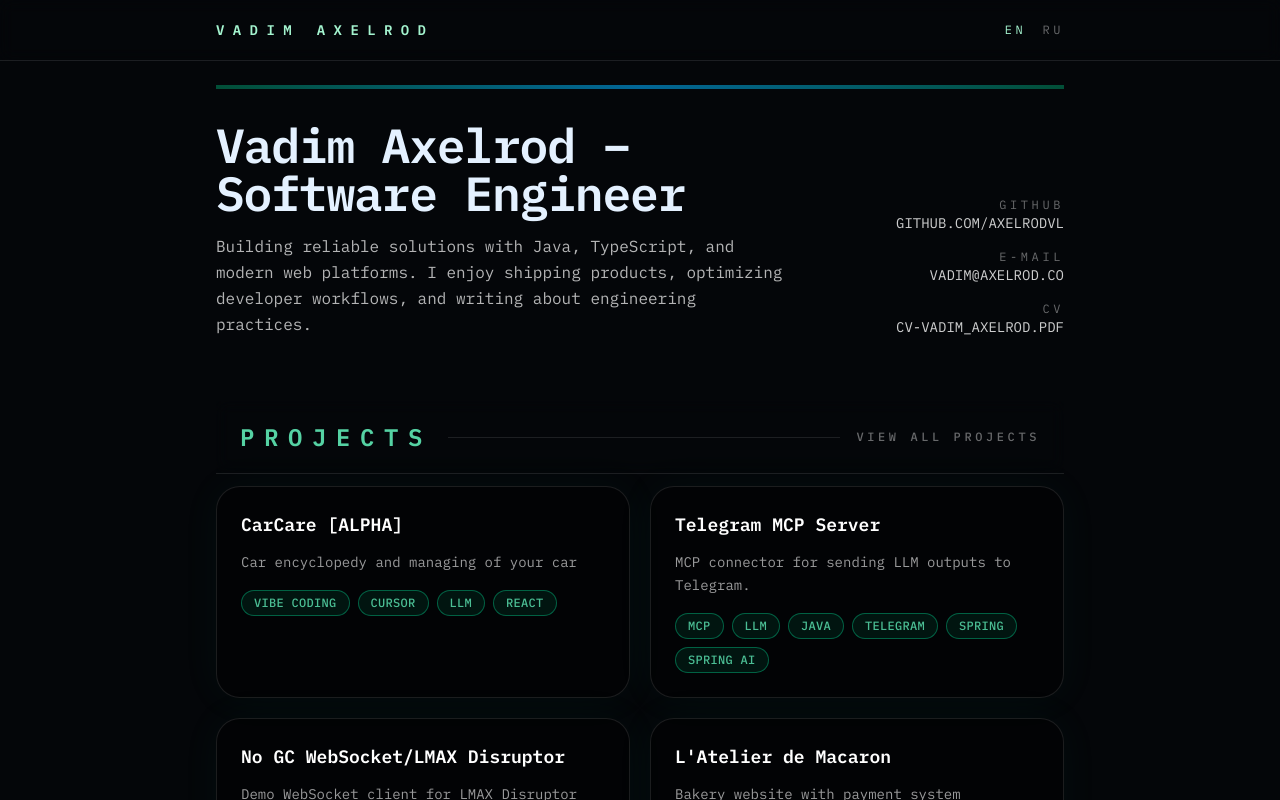
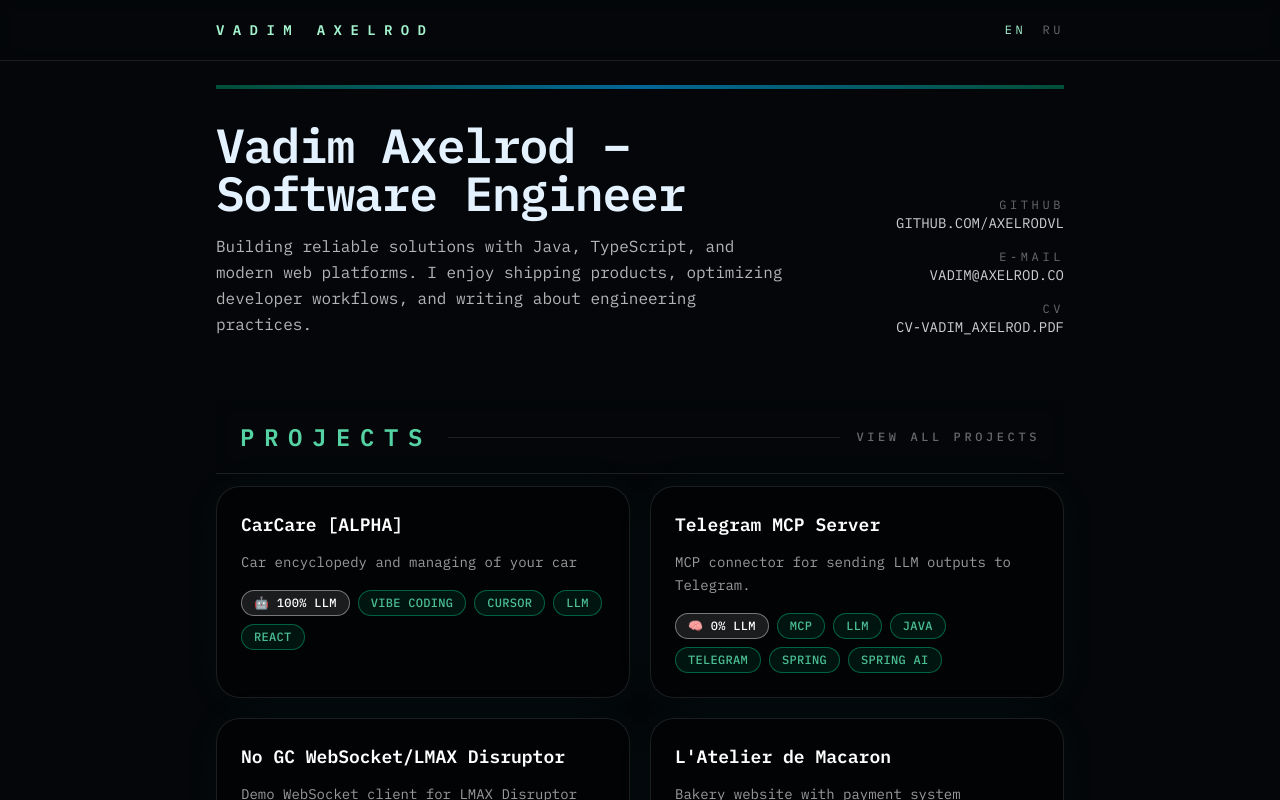
Before and after one commit to axelrodvl/axelrod.co, a Next.js app: page /en in a window 1280 px wide. Shown: the top 800 px of the page. Built offline with nearby package versions, Linux system fonts and the light colour scheme.

Commit message:
LLM usage for projects

```diff
--- a/src/app/[locale]/page.tsx
+++ b/src/app/[locale]/page.tsx
@@ -95,18 +95,35 @@ export default function HomePage({ params }: HomePageProps) {
                     <p className="mt-3 text-sm leading-relaxed text-white/60">
                       {project.description}
                     </p>
-                    {project.tags.length > 0 && (
-                      <ul className="mt-4 flex flex-wrap gap-2 text-xs font-medium uppercase tracking-wide text-emerald-300/80">
+                    {(() => {
+                      const llmTags = locale === "ru" ? project.llmTagsTranslated : project.llmTags;
+                      const hasAny = llmTags.length > 0 || project.tags.length > 0;
+
+                      if (!hasAny) {
+                        return null;
+                      }
+
+                      return (
+                        <ul className="mt-4 flex flex-wrap gap-2 text-xs font-medium uppercase tracking-wide">
+                          {llmTags.map((tag) => (
+                            <li
+                              key={`${project.name}-llm-${tag}`}
+                              className="rounded-full border border-white/40 bg-white/10 px-3 py-1 text-white"
+                            >
+                              {tag}
+                            </li>
+                          ))}
                           {project.tags.map((tag) => (
                             <li
                               key={`${project.name}-${tag}`}
-                            className="rounded-full border border-emerald-400/40 bg-emerald-500/10 px-3 py-1"
+                              className="rounded-full border border-emerald-400/40 bg-emerald-500/10 px-3 py-1 text-emerald-300/80"
                             >
                               {tag}
                             </li>
                           ))}
                         </ul>
-                    )}
+                      );
+                    })()}
                   </a>
                 </li>
               ))}
--- a/src/app/[locale]/project/projects-client.tsx
+++ b/src/app/[locale]/project/projects-client.tsx
@@ -9,6 +9,8 @@ type ProjectSummary = {
   link: string;
   description: string;
   tags: string[];
+  llmTags: string[];
+  llmTagsTranslated: string[];
 };
 
 type ProjectsClientProps = {
@@ -178,18 +180,35 @@ export default function ProjectsClient({
                 <div className="space-y-2">
                   <h2 className="text-lg font-semibold text-white">{project.name}</h2>
                   <p className="text-sm leading-relaxed text-white/60">{project.description}</p>
-                  {project.tags.length > 0 && (
-                    <ul className="mt-2 flex flex-wrap gap-2 text-xs font-medium uppercase tracking-wide text-emerald-300/80">
+                  {(() => {
+                    const llmTags = locale === "ru" ? project.llmTagsTranslated : project.llmTags;
+                    const hasAny = llmTags.length > 0 || project.tags.length > 0;
+
+                    if (!hasAny) {
+                      return null;
+                    }
+
+                    return (
+                      <ul className="mt-2 flex flex-wrap gap-2 text-xs font-medium uppercase tracking-wide">
+                        {llmTags.map((tag) => (
+                          <li
+                            key={`${project.name}-llm-${tag}`}
+                            className="rounded-full border border-white/40 bg-white/10 px-3 py-1 text-white"
+                          >
+                            {tag}
+                          </li>
+                        ))}
                         {project.tags.map((tag) => (
                           <li
                             key={`${project.name}-${tag}`}
-                          className="rounded-full border border-emerald-400/40 bg-emerald-500/10 px-3 py-1"
+                            className="rounded-full border border-emerald-400/40 bg-emerald-500/10 px-3 py-1 text-emerald-300/80"
                           >
                             {tag.toUpperCase()}
                           </li>
                         ))}
                       </ul>
-                  )}
+                    );
+                  })()}
                 </div>
               </div>
             </a>
--- a/src/lib/content.ts
+++ b/src/lib/content.ts
@@ -13,6 +13,8 @@ export type Project = {
   link: string;
   description: string;
   tags: string[];
+  llmTags: string[];
+  llmTagsTranslated: string[];
 };
 
 type ArticleFrontmatter = {
@@ -51,11 +53,15 @@ export function readProjects(locale: string): Project[] {
 
   return entries.map((entry) => {
     const { data } = matter(`---\n${entry}\n---\n`);
+    const llmTagLocales = buildLlmTags(data);
+
     return {
       name: data.name ?? "",
       link: data.link ?? "#",
       description: data.description ?? "",
       tags: normaliseTags(data.tags),
+      llmTags: llmTagLocales.map((tag) => tag.en),
+      llmTagsTranslated: llmTagLocales.map((tag) => getTagByLocale(tag, locale)),
     } satisfies Project;
   });
 }
```
Lines whose indentation alone changed are shown as unchanged.
